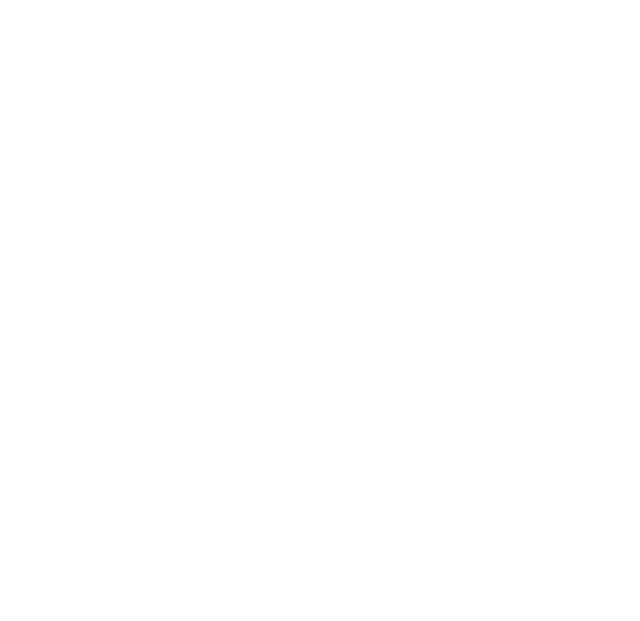
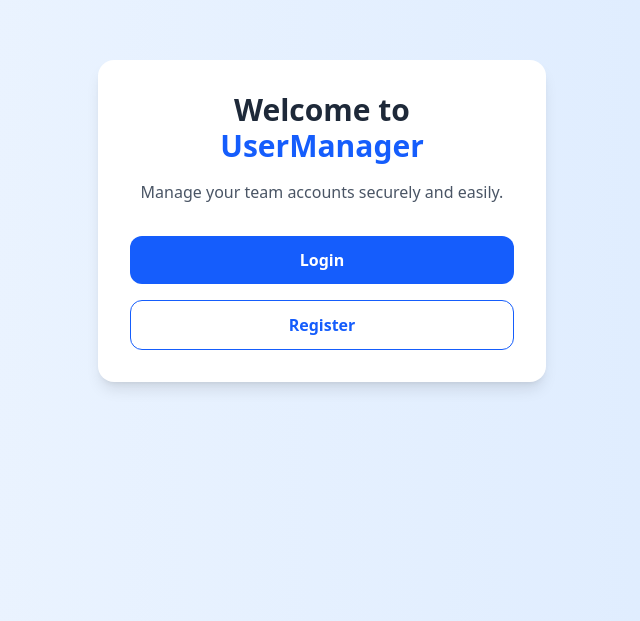
Before and after one commit to OUTLITAchraf/briefUserManager-, a React (Vite) app in the folder frontend/: page / in a window 1280 px wide. Shown: the part 179-800 px from the top of the page, without its empty margins (318-958 px from the left). Built offline with nearby package versions, Linux system fonts and the light colour scheme.

Commit message:
add files of pages and add code of home page

```diff
--- a/frontend/src/App.jsx
+++ b/frontend/src/App.jsx
@@ -1,9 +1,10 @@
-
+import Home from "./components/Home"
 
 function App() {
 
   return (
     <>
+      <Home />
     </>
   )
 }
--- /dev/null
+++ b/frontend/src/components/Home.jsx
@@ -0,0 +1,25 @@
+import React from 'react'
+
+export default function Home() {
+  return (
+    <div className="min-h-screen flex items-center justify-center bg-gradient-to-r from-blue-50 to-blue-100 px-4">
+      <div className="text-center max-w-md bg-white shadow-lg rounded-2xl p-8">
+        <h1 className="text-3xl font-bold text-gray-800 mb-4">
+          Welcome to <span className="text-blue-600">UserManager</span>
+        </h1>
+        <p className="text-gray-600 mb-8">
+          Manage your team accounts securely and easily.
+        </p>
+
+        <div className="flex flex-col gap-4">
+          <button className="w-full py-3 rounded-xl bg-blue-600 text-white font-semibold hover:bg-blue-700 transition cursor-pointer">
+            Login
+          </button>
+          <button className="w-full py-3 rounded-xl border border-blue-600 text-blue-600 font-semibold hover:bg-blue-50 transition cursor-pointer">
+            Register
+          </button>
+        </div>
+      </div>
+    </div>
+  );
+}
--- /dev/null
+++ b/frontend/src/components/formLogin.jsx
@@ -0,0 +1,11 @@
+import React from 'react'
+
+function formLogin() {
+  return (
+    <div>
+
+    </div>
+  )
+}
+
+export default formLogin
--- /dev/null
+++ b/frontend/src/components/formRegister.jsx
@@ -0,0 +1,11 @@
+import React from 'react'
+
+function formRegister() {
+  return (
+    <div>
+
+    </div>
+  )
+}
+
+export default formRegister
```
